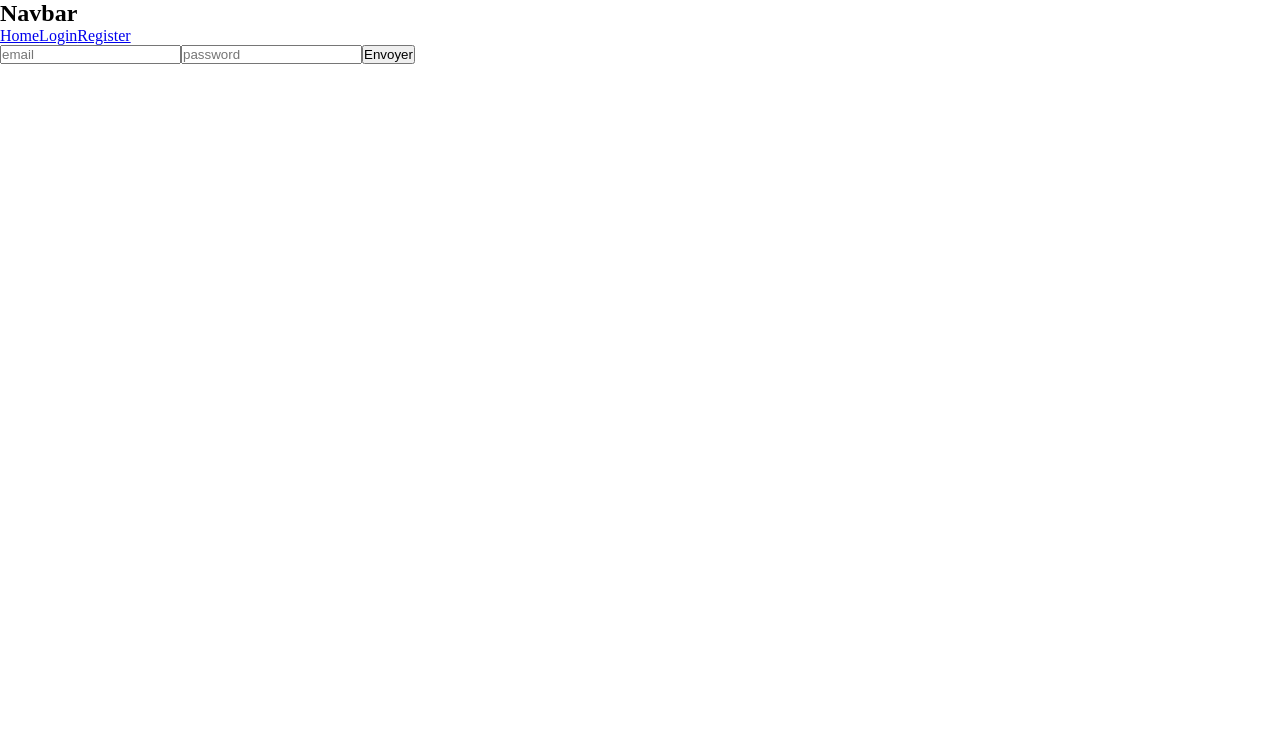
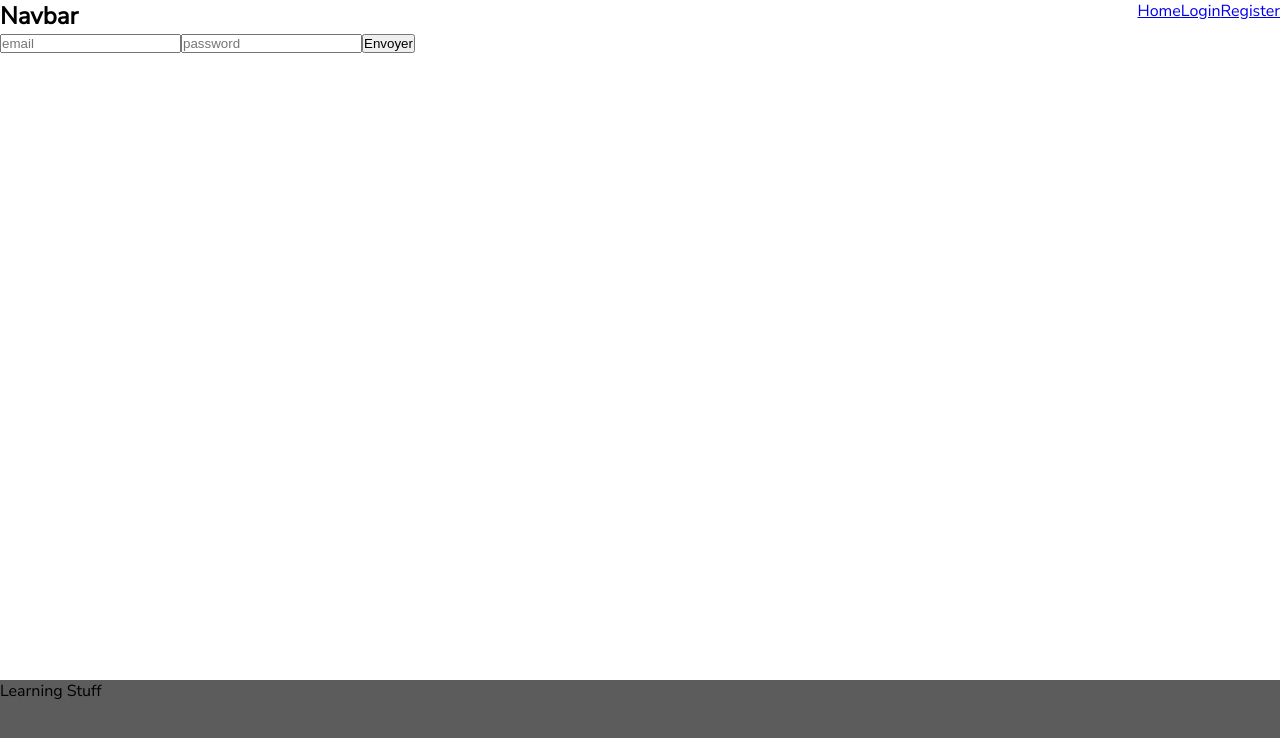
Before and after one commit to cha-fa/front_learningstuff, a React (Create React App) app: page /login in a window 1280 px wide. Shown: the top 738 px of the page. Built offline with nearby package versions, Linux system fonts and the light colour scheme.

Commit message:
adding font-family and footer background color

```diff
--- a/package.json
+++ b/package.json
@@ -1,5 +1,5 @@
 {
-  "name": "thpgram_front",
+  "name": "learningstuff_front",
   "version": "0.1.0",
   "private": true,
   "dependencies": {
--- a/src/components/layout/Footer.jsx
+++ b/src/components/layout/Footer.jsx
@@ -1,7 +1,7 @@
 import React from "react";
 
 const Footer = () => {
-  return <footer />;
+  return <footer> Learning Stuff</footer>;
 };
 
 export default Footer;
--- a/src/style/main.scss
+++ b/src/style/main.scss
@@ -8,6 +8,7 @@
 html {
   position: relative;
   min-height: 100%;
+  font-family: $font-family!important;
 }
 
 #root {
@@ -15,9 +16,16 @@ html {
   min-height: 100%;
 }
 
-.footer {
+.Navbar{
+  display: flex;
+  flex-wrap: wrap;
+  justify-content: space-between;
+}
+
+footer {
   position: absolute;
   bottom: 0;
   width: 100%;
   height: $footer-size; /* #root margin-bottom */
+  background-color: $footer-color!important;
 }
```
